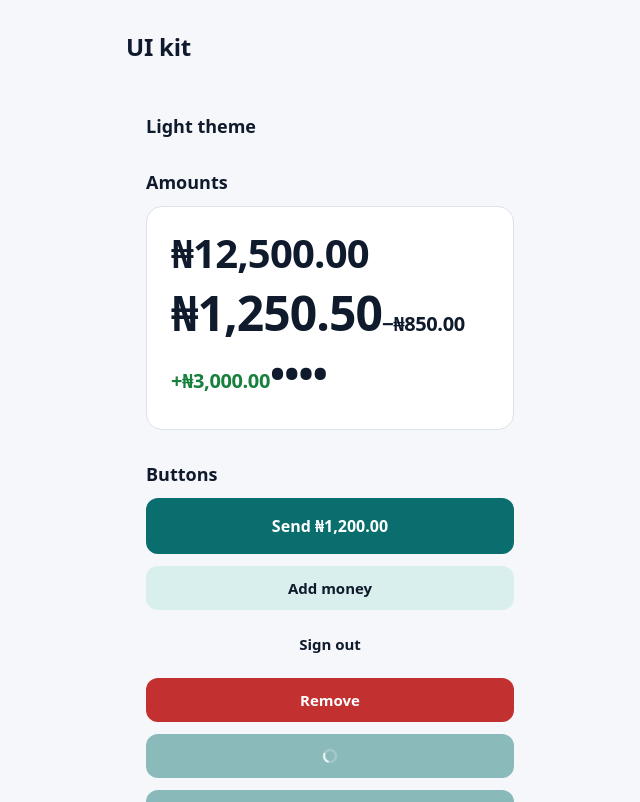
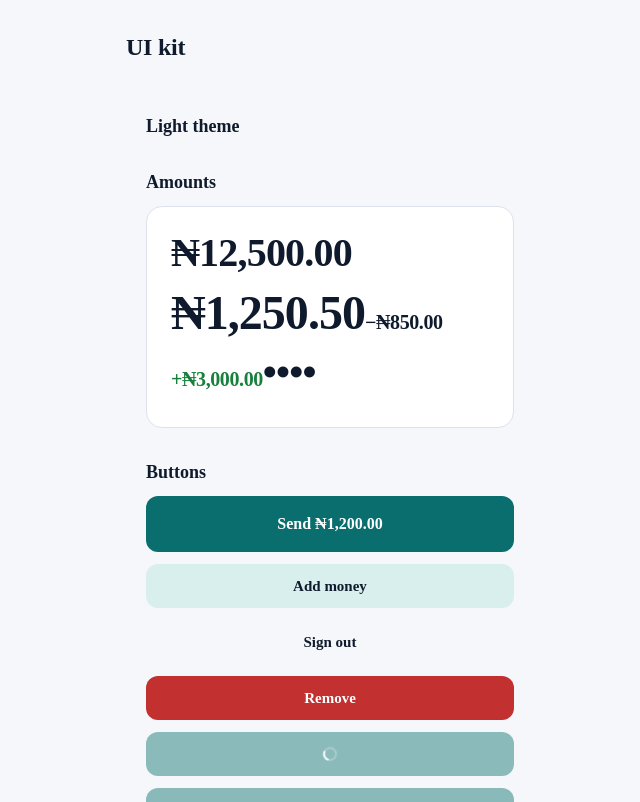
Before and after one commit to officialdevstack-maker/pay-2, a Next.js app: page /dev/ui in a window 1280 px wide. Shown: the top 802 px of the page, without its empty margins (310-950 px from the left). Built offline with nearby package versions, Linux system fonts and the light colour scheme.

Commit message:
chore: remove unused fontsource variable and update font import in layout

```diff
--- a/package.json
+++ b/package.json
@@ -17,7 +17,6 @@
     "db:migrate": "drizzle-kit migrate"
   },
   "dependencies": {
-    "@fontsource-variable/figtree": "^5.2.6",
     "@spurs/auth": "github:officialdevstack-maker/node-accounts-js-sdk",
     "clsx": "^2.1.1",
     "drizzle-orm": "^0.44.2",
--- a/src/app/auth/login/route.ts
+++ b/src/app/auth/login/route.ts
@@ -8,6 +8,5 @@ export const dynamic = 'force-dynamic';
 export const GET = route(async (request) => {
   const params = new URL(request.url).searchParams;
   const url = await beginSignIn(params.get('returnTo'), { stepUp: params.get('stepUp') === '1' });
-  console.log({ url })
   return NextResponse.redirect(url);
 });
--- a/src/app/globals.css
+++ b/src/app/globals.css
@@ -151,7 +151,9 @@
   --color-avatar-6-bg: var(--avatar-6-bg);
   --color-avatar-6-fg: var(--avatar-6-fg);
 
-  --font-sans: 'Figtree Variable', ui-sans-serif, system-ui, sans-serif;
+  /* --font-sans: 'Figtree Variable', ui-sans-serif, system-ui, sans-serif; */
+
+  --font-sans: var(--font-figtree), ui-sans-serif, system-ui, sans-serif;
 
   --radius-control: 0.75rem;
   --radius-card: 1rem;
--- a/src/app/layout.tsx
+++ b/src/app/layout.tsx
@@ -1,6 +1,6 @@
 import type { Metadata, Viewport } from 'next';
-import '@fontsource-variable/figtree';
 import './globals.css';
+import { Figtree } from 'next/font/google';
 
 export const metadata: Metadata = {
   title: { default: 'Spurs Pay', template: '%s · Spurs Pay' },
@@ -17,10 +17,18 @@ export const viewport: Viewport = {
   ],
 };
 
+const figtree = Figtree({
+  subsets: ['latin', 'latin-ext'],
+  variable: '--font-figtree',
+  display: 'swap',
+});
+
 export default function RootLayout({ children }: { children: React.ReactNode }) {
+
+
   return (
     <html lang="en-NG">
-      <body className="antialiased">{children}</body>
+      <body className={`antialiased ${figtree.variable}`}>{children}</body>
     </html>
   );
 }
--- a/src/modules/identity/client.ts
+++ b/src/modules/identity/client.ts
@@ -4,10 +4,7 @@ import { env } from '@/env';
 import { SpursAuth } from '@spurs/auth';
 
 export function authClient() {
-  const redirectUri = new URL('/auth/callback', env.APP_URL).toString();
-  console.log({ redirectUri })
   return new SpursAuth({
-
     issuer: env.ACCOUNTS_ISSUER,
     clientId: env.ACCOUNTS_CLIENT_ID,
     clientSecret: env.ACCOUNTS_CLIENT_SECRET,
```
Also changed, not shown: 1 other file (tests, documents, lock files or other folders).
